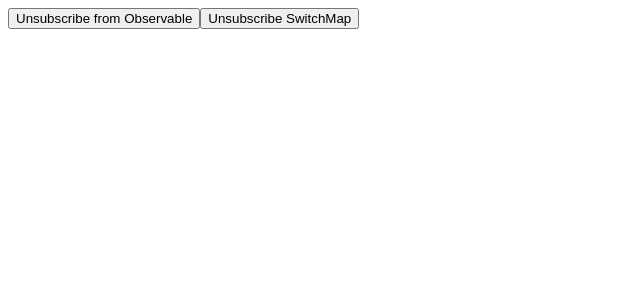
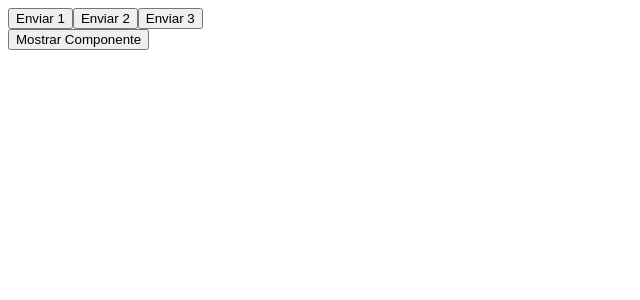
Before and after one commit to Everton19/observables-study, an Angular app: page / in a window 1280 px wide. Shown: the top 300 px of the page, without its empty margins (0-640 px from the left). Built offline with nearby package versions, Linux system fonts and the light colour scheme.

Commit message:
behavior e subject

```diff
--- a/src/app/app.component.html
+++ b/src/app/app.component.html
@@ -1 +1,2 @@
-<app-simple-observable/>
+<!-- <<app-simple-observable/> -->
+<app-subject />
--- a/src/app/app.component.ts
+++ b/src/app/app.component.ts
@@ -1,10 +1,14 @@
 import { Component } from '@angular/core';
 import { SimpleObservableComponent } from './components/simple-observable/simple-observable.component';
+import { SubjectComponent } from './components/subject/subject.component';
 
 @Component({
   selector: 'app-root',
   standalone: true,
-  imports: [SimpleObservableComponent],
+  imports: [
+    SimpleObservableComponent,
+    SubjectComponent
+  ],
   templateUrl: './app.component.html',
   styleUrl: './app.component.scss'
 })
--- /dev/null
+++ b/src/app/components/subject/components/consumer/consumer.component.html
@@ -0,0 +1 @@
+<p>Valor atual: {{value}}</p>
--- /dev/null
+++ b/src/app/components/subject/components/consumer/consumer.component.ts
@@ -0,0 +1,25 @@
+import { Component, inject } from '@angular/core';
+import { SubjectService } from '../../subject.service';
+
+@Component({
+  selector: 'app-consumer',
+  imports: [],
+  templateUrl: './consumer.component.html',
+  styleUrl: './consumer.component.scss'
+})
+export class ConsumerComponent {
+  private readonly _subjectService = inject(SubjectService);
+  value: number = 0;
+
+  ngOnInit(): void {
+    this._subjectService.valueChanged$.subscribe({
+      next: (value) => {
+        this.value = value;
+      }
+    })
+  }
+
+  ngOnDestroy(): void {
+    this._subjectService.valueChanged$.unsubscribe();
+  }
+}
--- /dev/null
+++ b/src/app/components/subject/subject.component.html
@@ -0,0 +1,9 @@
+<button (click)="sendObs(1)">Enviar 1</button>
+<button (click)="sendObs(2)">Enviar 2</button>
+<button (click)="sendObs(3)">Enviar 3</button>
+<br />
+<button (click)="showConsumer = true">Mostrar Componente</button>
+
+@if (showConsumer) {
+  <app-consumer />
+}
--- /dev/null
+++ b/src/app/components/subject/subject.component.ts
@@ -0,0 +1,18 @@
+import { Component, inject } from '@angular/core';
+import { ConsumerComponent } from './components/consumer/consumer.component';
+import { SubjectService } from './subject.service';
+
+@Component({
+  selector: 'app-subject',
+  imports: [ConsumerComponent],
+  templateUrl: './subject.component.html',
+  styleUrl: './subject.component.scss'
+})
+export class SubjectComponent {
+  private readonly _subjectService = inject(SubjectService);
+  showConsumer: boolean = false;
+
+  sendObs(value: number) {
+    this._subjectService.emitValue(value);
+  }
+}
--- /dev/null
+++ b/src/app/components/subject/subject.service.ts
@@ -0,0 +1,15 @@
+import { Injectable } from '@angular/core';
+import { BehaviorSubject, Subject } from 'rxjs';
+
+@Injectable({
+  providedIn: 'root'
+})
+export class SubjectService {
+
+  // readonly valueChanged$ = new Subject<number>();
+  readonly valueChanged$ = new BehaviorSubject<number>(1);
+
+  emitValue(num: number) {
+    this.valueChanged$.next(num);
+  }
+}
```
Also changed, not shown: src/app/components/subject/components/consumer/consumer.component.scss (added), src/app/components/subject/subject.component.scss (added).
